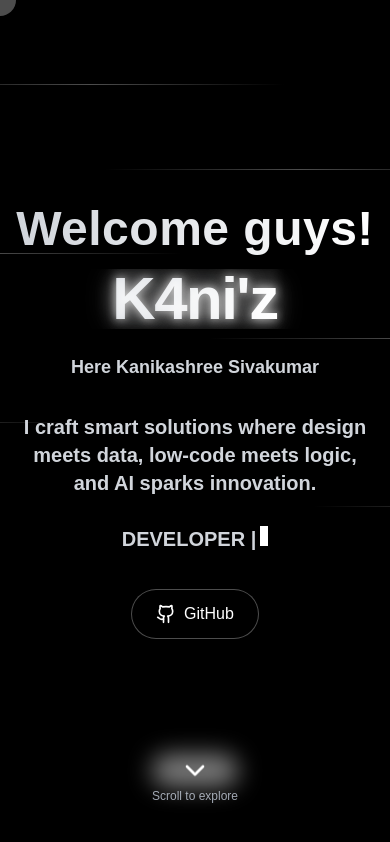
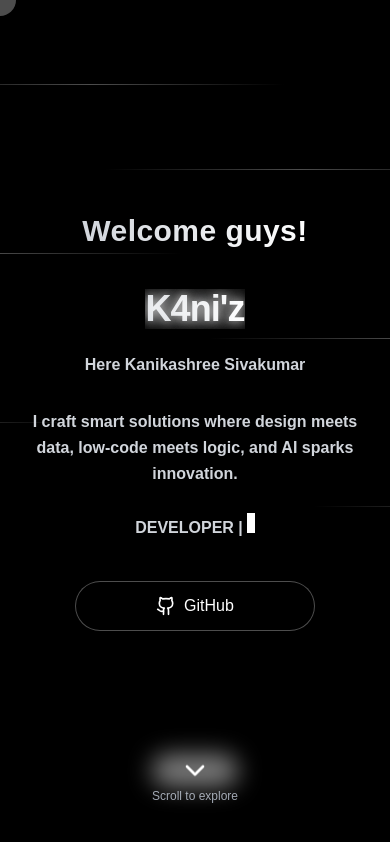
Before and after one commit to Kanikashreesivakumar/Portfolio, a Next.js app: page / in a window 390 px wide. Built offline with nearby package versions, Linux system fonts and the light colour scheme.

Commit message:
fixed the github button in hte hero page

```diff
--- a/components/hero.tsx
+++ b/components/hero.tsx
@@ -43,20 +43,22 @@ DEVELOPER || DATA ANALYST || AI TECHNOLOGIST || UI&UX DESIGNER`
         initial={{ opacity: 0 }}
         animate={{ opacity: 1 }}
         transition={{ duration: 1.5 }}
-        className="text-center z-10 max-w-4xl"
+        className="text-center z-10 max-w-4xl flex flex-col items-center gap-6"
       >
         <motion.h2
           initial={{ opacity: 0, y: 20 }}
           animate={{ opacity: 1, y: 0 }}
           transition={{ duration: 0.8, delay: 0.3 }}
-          className="text-xl md:text-2xl mb-4 text-gray-300 font-light tracking-wide"
+          className="text-lg sm:text-xl md:text-2xl mb-4 text-gray-300 font-light tracking-wide"
         >
-          <span className="text-transparent bg-clip-text bg-gradient-to-r from-gray-300  font-bold text-5xl to-white"> Welcome guys! </span>
+          <span className="text-transparent bg-clip-text bg-gradient-to-r from-gray-300 to-white font-bold text-3xl sm:text-4xl md:text-5xl">
+            Welcome guys!
+          </span>
         </motion.h2>
 
-        <div className="overflow-hidden mb-6">
+        <div className="overflow-hidden">
           <motion.h1
-            className="text-6xl md:text-8xl font-bold tracking-tight font-heading"
+            className="text-4xl sm:text-5xl md:text-8xl font-bold tracking-tight font-heading"
             initial={{ y: 100 }}
             animate={{ y: 0 }}
             transition={{
@@ -79,12 +81,13 @@ DEVELOPER || DATA ANALYST || AI TECHNOLOGIST || UI&UX DESIGNER`
           initial={{ opacity: 0, y: 20 }}
           animate={{ opacity: 1, y: 0 }}
           transition={{ duration: 0.8, delay: 0.7 }}
-          className="text-lg md:text-3xl font-bold mb-2 text-gray-300 ">
-         Here Kanikashree Sivakumar
+          className="text-base sm:text-lg md:text-3xl font-bold mb-2 text-gray-300"
+        >
+          Here Kanikashree Sivakumar
         </motion.h3>
 
-        <div className="h-20 mt-8">
-          <p className="text-xl text-gray-300 font-bold whitespace-pre-line">
+        <div className="min-h-[8rem] sm:min-h-[6rem]">
+          <p className="text-base sm:text-lg md:text-xl text-gray-300 font-bold whitespace-pre-line leading-relaxed">
             {text}
             <span className={`inline-block w-2 h-5 ml-1 bg-white ${showCursor ? "opacity-100" : "opacity-0"}`}></span>
           </p>
@@ -94,13 +97,13 @@ DEVELOPER || DATA ANALYST || AI TECHNOLOGIST || UI&UX DESIGNER`
           initial={{ opacity: 0, y: 20 }}
           animate={{ opacity: 1, y: 0 }}
           transition={{ duration: 0.8, delay: 1.2 }}
-          className="mt-24"
+          className="mt-4 sm:mt-8 md:mt-16 w-full flex justify-center"
         >
           <a
             href="https://github.com/Kanikashreesivakumar"
             target="_blank"
             rel="noopener noreferrer"
-            className="inline-flex items-center justify-center px-6 py-3 rounded-full bg-black border border-white/30 hover:border-white/80 transition-all group relative overflow-hidden"
+            className="inline-flex items-center justify-center px-6 py-3 rounded-full bg-black border border-white/30 hover:border-white/80 transition-all group relative overflow-hidden w-full max-w-[240px] sm:w-auto"
           >
             <span className="absolute inset-0 w-0 bg-white/10 group-hover:w-full transition-all duration-300"></span>
             <Github className="mr-2 h-5 w-5 text-white" />
```
